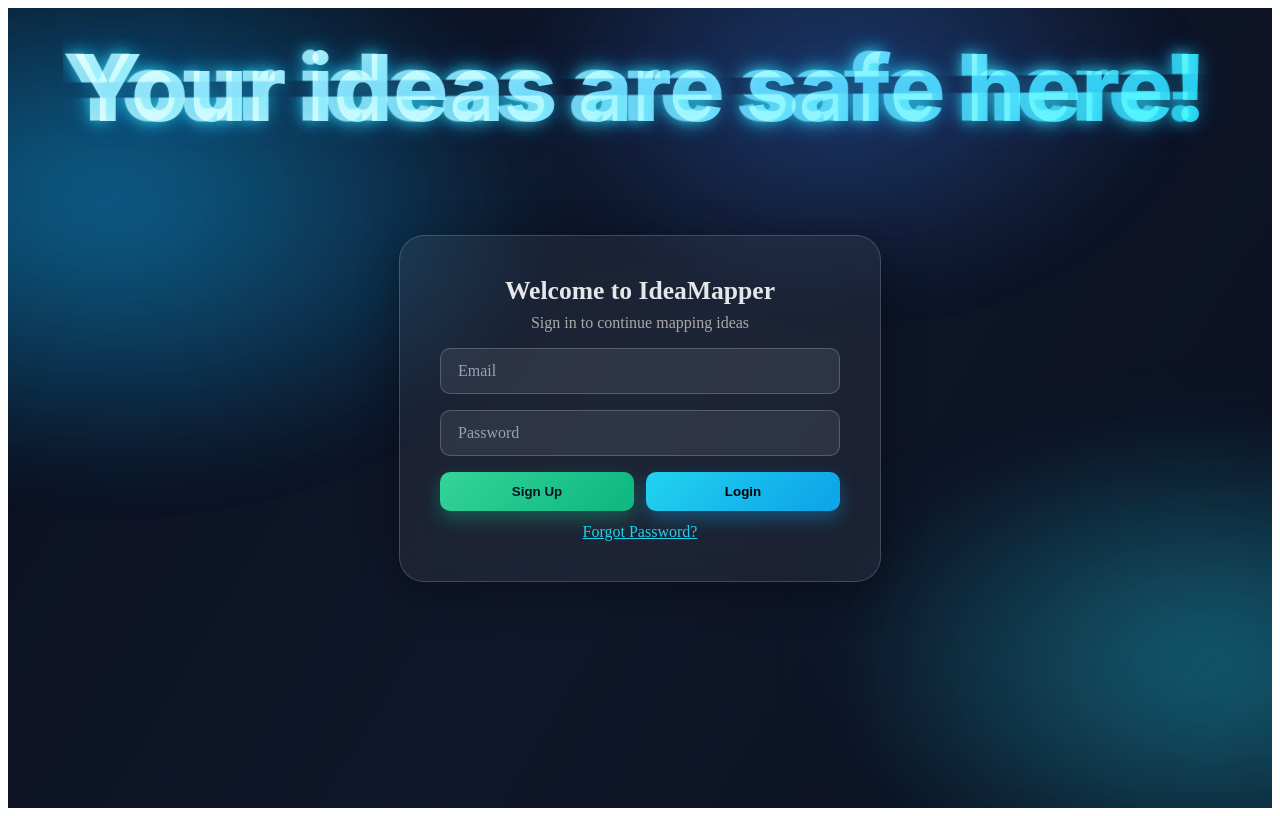
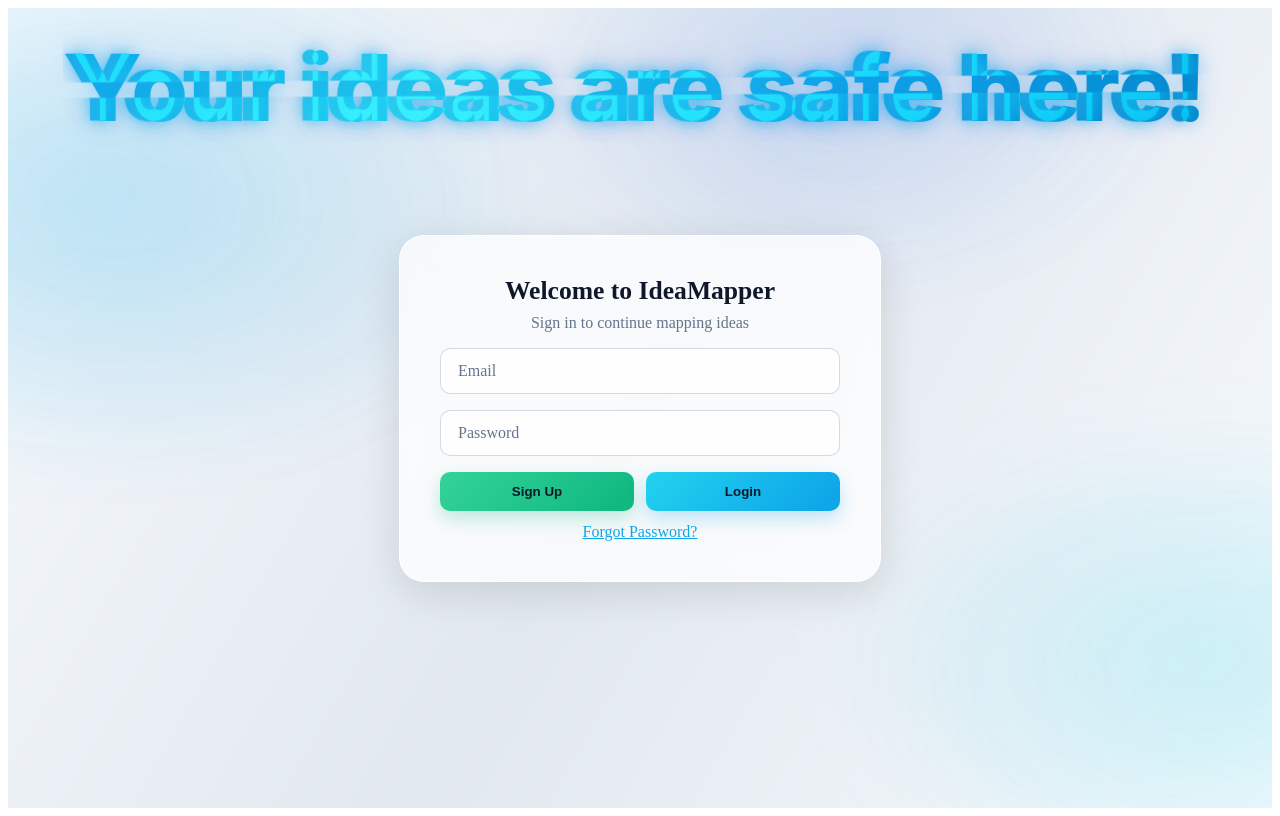
Before and after one commit to MisterMassad/ideaMapper, a React (Create React App) app in the folder client/: page / in a window 1280 px wide. Built offline with nearby package versions, Linux system fonts and the light colour scheme; no server answers.

Commit message:
Changed the login page UI to light theme instead of dark theme

```diff
--- a/client/src/styles/Login.css
+++ b/client/src/styles/Login.css
@@ -1,5 +1,5 @@
 /* =========================================
-   Login.css — Dark glass + infinite glitch title
+   Login.css — Light glass + infinite glitch title
    ========================================= */
 
 /* Fullscreen animated background */
@@ -11,7 +11,7 @@
   position: relative;
   overflow: hidden;
   isolation: isolate;
-  background: linear-gradient(120deg, #0b1020, #0f172a, #0b1020);
+  background: linear-gradient(120deg, #f7fafc, #e2e8f0, #f7fafc);
 }
 
 /* Glow blobs */
@@ -21,9 +21,9 @@
   position: absolute;
   inset: -20%;
   background:
-    radial-gradient(40% 40% at 20% 30%, rgba(14,165,233,.35), transparent 60%),
-    radial-gradient(35% 35% at 80% 70%, rgba(34,211,238,.25), transparent 60%),
-    radial-gradient(30% 30% at 60% 20%, rgba(59,130,246,.20), transparent 60%);
+    radial-gradient(40% 40% at 20% 30%, rgba(14,165,233,.15), transparent 60%),
+    radial-gradient(35% 35% at 80% 70%, rgba(34,211,238,.12), transparent 60%),
+    radial-gradient(30% 30% at 60% 20%, rgba(59,130,246,.10), transparent 60%);
   filter: blur(40px);
   animation: drift 18s ease-in-out infinite alternate;
   z-index: -1;
@@ -61,13 +61,13 @@
   white-space: nowrap;
 
   /* Cyan gradient text + subtle glow */
-  background: linear-gradient(135deg, #c8f9ff, #a7eeff, #6ad9ff, #22d3ee);
+  background: linear-gradient(135deg, #0ea5e9, #22d3ee, #0ea5e9, #0284c7);
   -webkit-background-clip: text;
   background-clip: text;
   color: transparent;
   text-shadow:
-    0 0 18px rgba(34,211,238,.35),
-    0 0 36px rgba(59,130,246,.20);
+    0 0 18px rgba(14,165,233,.25),
+    0 0 36px rgba(59,130,246,.15);
 
   pointer-events: none; /* never block clicks on the form */
   z-index: 2;
@@ -83,8 +83,8 @@
   to   { transform: translateX(-50%) translateY(0)  scale(1);    opacity: 1; }
 }
 @keyframes titleGlow {
-  from { text-shadow: 0 0 16px rgba(34,211,238,.35), 0 0 28px rgba(59,130,246,.16); }
-  to   { text-shadow: 0 0 24px rgba(34,211,238,.55), 0 0 44px rgba(59,130,246,.25); }
+  from { text-shadow: 0 0 16px rgba(14,165,233,.20), 0 0 28px rgba(59,130,246,.12); }
+  to   { text-shadow: 0 0 24px rgba(14,165,233,.35), 0 0 44px rgba(59,130,246,.20); }
 }
 
 /* Continuous glitch layers (pixel/slice effect) */
@@ -100,7 +100,7 @@
   mix-blend-mode: screen;
   pointer-events: none;
   opacity: .9;
-  filter: drop-shadow(0 0 6px rgba(34,211,238,.6));
+  filter: drop-shadow(0 0 6px rgba(14,165,233,.4));
 }
 
 /* top slice */
@@ -134,7 +134,7 @@
   100% { transform: translateX(0);    opacity: .92; }
 }
 
-/* vertical micro-jitter (gives “pixel crumble” feel) */
+/* vertical micro-jitter (gives "pixel crumble" feel) */
 @keyframes glitchY {
   0%   { transform: translateY(0)    skewX(0deg); }
   12%  { transform: translateY(-0.5px) skewX(0.4deg); }
@@ -160,13 +160,13 @@
 .login-form {
   width: 100%;
   max-width: 400px;
-  background: rgba(255, 255, 255, 0.06);
-  border: 1px solid rgba(255, 255, 255, 0.18);
+  background: rgba(255, 255, 255, 0.75);
+  border: 1px solid rgba(255, 255, 255, 0.9);
   backdrop-filter: blur(15px);
   border-radius: 25px;
   padding: 40px;
-  box-shadow: 0 10px 40px rgba(0,0,0,0.35);
-  color: #e5e7eb;
+  box-shadow: 0 10px 40px rgba(0,0,0,0.12);
+  color: #334155;
   animation: floatUp 0.6s ease;
 }
 @keyframes floatUp {
@@ -179,11 +179,12 @@
   text-align: center;
   font-size: 1.6rem;
   font-weight: 600;
+  color: #0f172a;
 }
 .subtitle {
   margin-top: 0;
   margin-bottom: 16px;
-  color: #aaa;
+  color: #64748b;
   text-align: center;
 }
 
@@ -200,9 +201,9 @@
   width: 100%;
   padding: 14px 14px 12px;
   border-radius: 10px;
-  border: 1px solid rgba(255,255,255,0.2);
-  background: rgba(255,255,255,0.08);
-  color: #fff;
+  border: 1px solid rgba(148,163,184,0.4);
+  background: rgba(255,255,255,0.8);
+  color: #0f172a;
   font-size: 1rem;
   outline: none;
   transition: border-color .18s ease, box-shadow .18s ease, background .18s ease;
@@ -213,7 +214,7 @@
   left: 14px;
   top: 50%;
   transform: translateY(-50%);
-  color: #94a3b8;
+  color: #64748b;
   pointer-events: none;
   transition: all .15s ease;
   background: transparent;
@@ -223,8 +224,8 @@
 .field.floating input:not(:placeholder-shown) + span {
   top: 0;
   transform: translateY(-50%) scale(0.88);
-  color: #22d3ee;
-  background: rgba(15, 23, 42, 0.7);
+  color: #0ea5e9;
+  background: rgba(255, 255, 255, 0.9);
   border-radius: 4px;
 }
 
@@ -232,15 +233,15 @@
 .field.floating input:-webkit-autofill,
 .field.floating input:-webkit-autofill:hover,
 .field.floating input:-webkit-autofill:focus {
-  -webkit-text-fill-color: #fff;
-  box-shadow: 0 0 0px 1000px rgba(255,255,255,0.08) inset;
+  -webkit-text-fill-color: #0f172a;
+  box-shadow: 0 0 0px 1000px rgba(255,255,255,0.8) inset;
   transition: background-color 5000s ease-in-out 0s;
 }
 .field.floating input:-webkit-autofill + span {
   top: 0;
   transform: translateY(-50%) scale(0.88);
-  color: #22d3ee;
-  background: rgba(15, 23, 42, 0.7);
+  color: #0ea5e9;
+  background: rgba(255, 255, 255, 0.9);
   border-radius: 4px;
 }
 
@@ -248,9 +249,9 @@
    Messaging & links
    ========================================= */
 .error-message {
-  background: rgba(239,68,68,0.12);
-  border: 1px solid rgba(239,68,68,0.4);
-  color: #fecaca;
+  background: rgba(239,68,68,0.08);
+  border: 1px solid rgba(239,68,68,0.3);
+  color: #dc2626;
   padding: 10px 12px;
   border-radius: 10px;
   font-size: 0.9rem;
@@ -265,13 +266,13 @@
 .linklike {
   background: transparent;
   border: none;
-  color: #22d3ee;
+  color: #0ea5e9;
   cursor: pointer;
   text-decoration: underline;
   padding: 0;
   font: inherit;
 }
-.linklike:hover { color: #38bdf8; }
+.linklike:hover { color: #0284c7; }
 
 /* Shake on error */
 @keyframes shake {
@@ -329,7 +330,8 @@
 /* Primary (cyan) */
 .login-button {
   background-image: linear-gradient(135deg, #22d3ee, #0ea5e9, #22d3ee);
-  box-shadow: 0 8px 18px rgba(14,165,233,0.35);
+  box-shadow: 0 8px 18px rgba(14,165,233,0.25);
+  color: #0f172a;
 }
 .login-button:hover {
   transform: translateY(-2px);
@@ -340,8 +342,8 @@
 /* Secondary (green) */
 .signup-button {
   background-image: linear-gradient(135deg, #34d399, #10b981, #34d399);
-  color: #0b1320;
-  box-shadow: 0 8px 18px rgba(16,185,129,0.35);
+  color: #0f172a;
+  box-shadow: 0 8px 18px rgba(16,185,129,0.25);
 }
 .signup-button:hover {
   transform: translateY(-2px);
@@ -354,8 +356,8 @@
 .field.floating input:focus-visible,
 .linklike:focus-visible {
   outline: none;
-  box-shadow: 0 0 0 4px rgba(14,165,233,0.28), 0 0 0 1px rgba(14,165,233,0.55) inset;
-  border-color: rgba(255,255,255,0.35);
+  box-shadow: 0 0 0 4px rgba(14,165,233,0.18), 0 0 0 1px rgba(14,165,233,0.4) inset;
+  border-color: rgba(14,165,233,0.6);
 }
 
 /* =========================================
```
